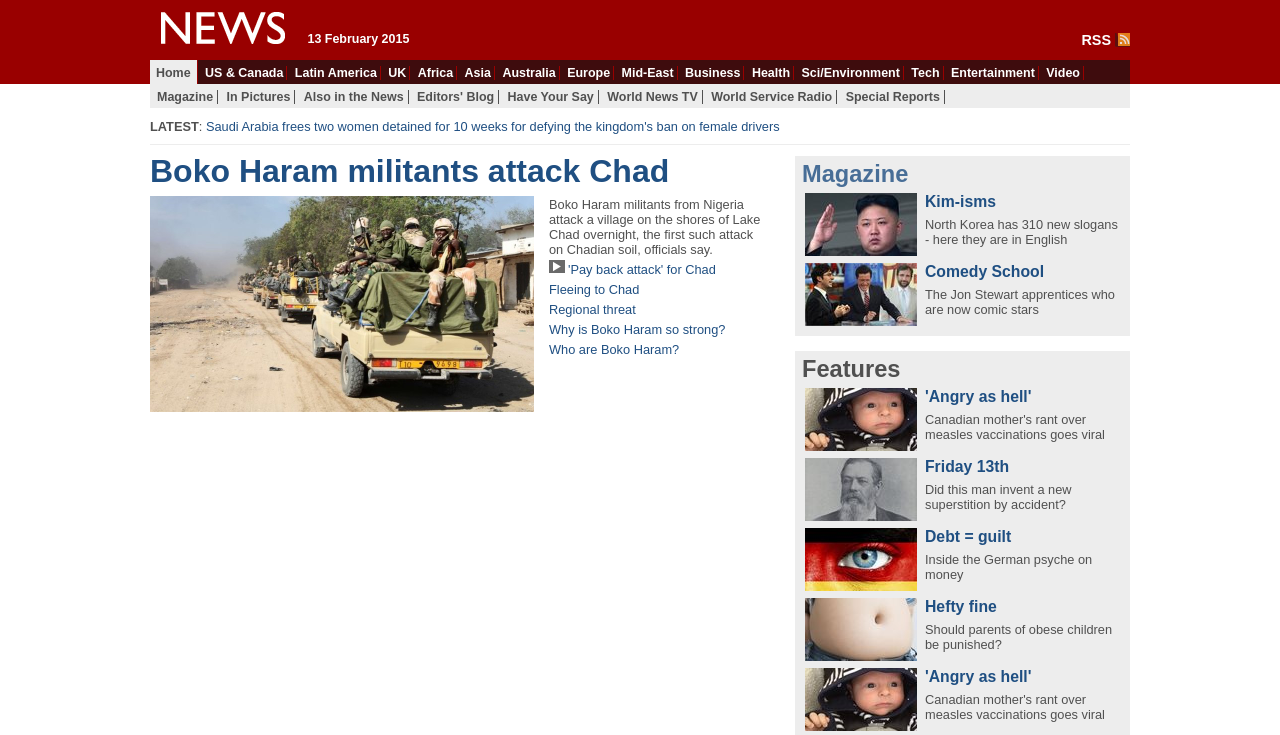
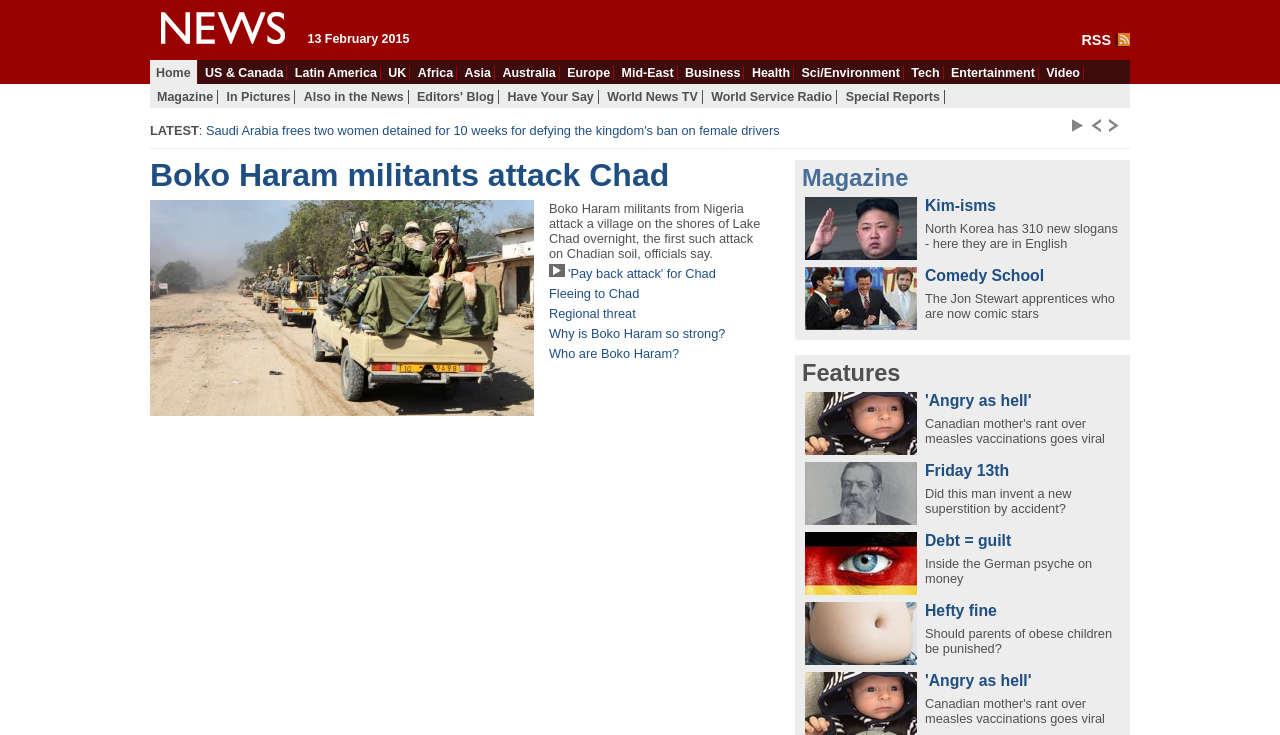
Before and after one commit to jenthebest/bbcnews, a plain HTML site: page index.html in a window 1280 px wide. Shown: the part 46-781 px from the top of the page. Drawn offline with Linux system fonts and the light colour scheme.

Commit message:
Added image to top message area

```diff
--- a/index.html
+++ b/index.html
@@ -97,7 +97,7 @@
 
             <div class="fixedwidth">
 
-                <p class="bottom"><strong>LATEST</strong>: <a href="#">Saudi Arabia frees two women detained for 10 weeks for defying the kingdom's ban on female drivers</a></p>
+                <p class="bottom"><strong>LATEST</strong>: <a href="#">Saudi Arabia frees two women detained for 10 weeks for defying the kingdom's ban on female drivers<img src="img/clicky.png" /></a></p>
 
                 <h1><a href="#">Boko Haram militants attack Chad</a></h1>
 
--- a/style.css
+++ b/style.css
@@ -203,6 +203,11 @@ CONTENT
 .bottom {
 	border-bottom: 1px solid #EDEDED;
 	padding-bottom: 10px;
+	margin-top: -5px;
+}
+
+.bottom img {
+	margin-left: 280px;
 }
 
 #content {
```
Also changed, not shown: img/clicky.png (added).
